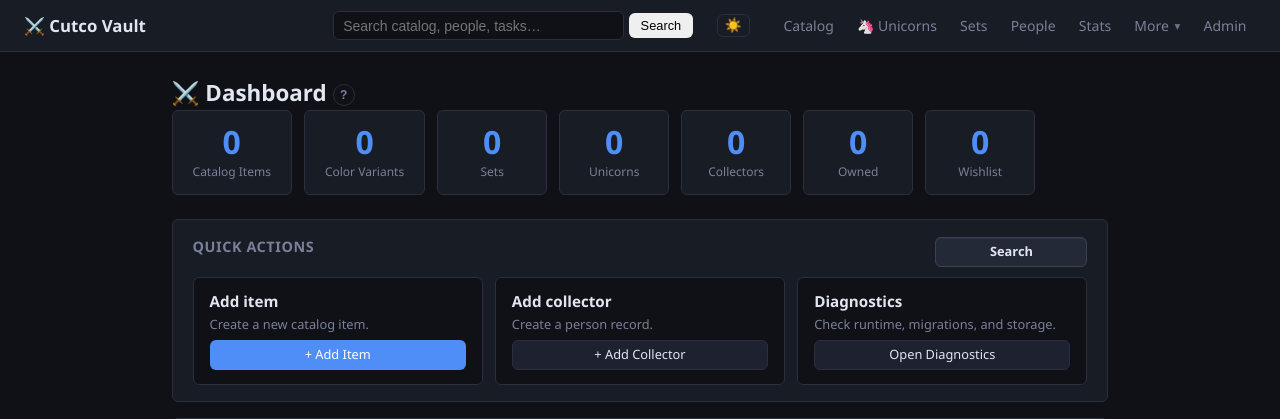
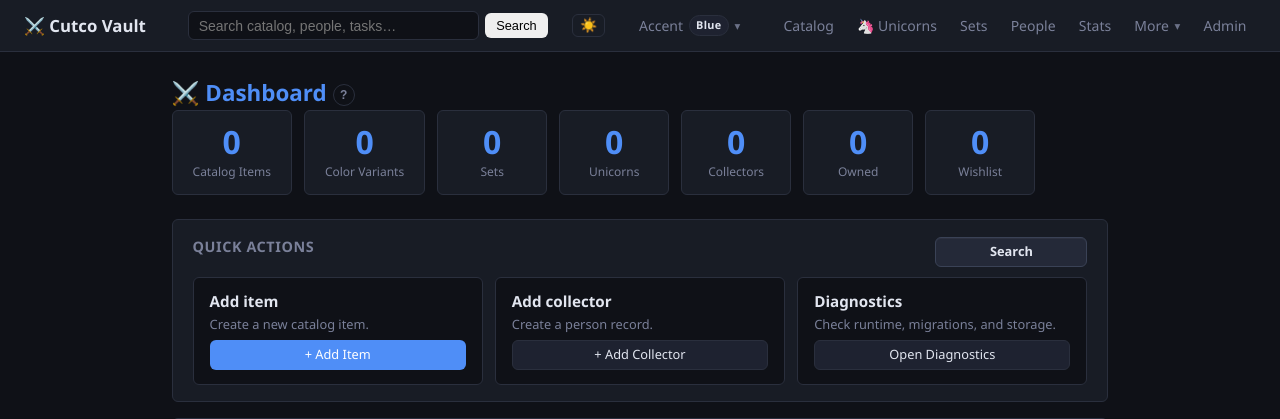
Before and after one commit to antwanchild/cutco_catalog, a Flask app: page / in a window 1280 px wide. Shown: the top 419 px of the page. Run offline with Flask 3, Linux system fonts and the light colour scheme; data comes from the database, SQL or seed files in the repository; data that the repository does not hold is empty; parts of the project's set-up code (start-up, migrations or seed data) failed here and were passed over.

Commit message:
feat: add accent theme picker

```diff
--- a/static/css/style.css
+++ b/static/css/style.css
@@ -44,6 +44,39 @@
 [data-theme="light"] .badge-sold     { background: #fde8e8; color: #8b1a1a; }
 [data-theme="light"] .badge-traded   { background: #fef6d6; color: #7a5500; }
 [data-theme="light"] .badge-info     { background: #dce8ff; color: #1a3a6b; }
+
+html[data-accent="blue"] {
+  --accent:  #4f8ef7;
+  --accent2: #7c5cbf;
+}
+html[data-accent="teal"] {
+  --accent:  #2bb8a3;
+  --accent2: #1f8f81;
+}
+html[data-accent="green"] {
+  --accent:  #3aad6e;
+  --accent2: #2f8758;
+}
+html[data-accent="amber"] {
+  --accent:  #d99a2b;
+  --accent2: #a56e15;
+}
+html[data-accent="copper"] {
+  --accent:  #c97a4e;
+  --accent2: #965531;
+}
+html[data-accent="violet"] {
+  --accent:  #8b5cf6;
+  --accent2: #6d3dba;
+}
+html[data-accent="rose"] {
+  --accent:  #e35d8f;
+  --accent2: #b84570;
+}
+html[data-accent="slate"] {
+  --accent:  #73809a;
+  --accent2: #586176;
+}
 
 body {
   background: var(--bg);
@@ -166,6 +199,57 @@ a:hover { text-decoration: underline; }
   display: block;
   width: 100%;
 }
+.accent-group {
+  position: relative;
+}
+.accent-current {
+  background: var(--bg3);
+  border: 1px solid var(--border);
+  color: var(--text);
+  padding: .1rem .4rem;
+  border-radius: 999px;
+  font-size: .68rem;
+  font-weight: 700;
+  letter-spacing: .03em;
+  text-transform: none;
+}
+.accent-menu {
+  min-width: 200px;
+}
+.accent-option {
+  display: flex;
+  align-items: center;
+  gap: .5rem;
+  width: 100%;
+  background: transparent;
+  border: 0;
+  color: var(--text);
+  padding: .38rem .45rem;
+  border-radius: var(--radius);
+  font: inherit;
+  text-align: left;
+  cursor: pointer;
+}
+.accent-option:hover,
+.accent-option.is-active {
+  background: var(--bg3);
+}
+.accent-dot {
+  width: .72rem;
+  height: .72rem;
+  border-radius: 999px;
+  background: var(--accent);
+  border: 1px solid rgba(255,255,255,.18);
+  flex: none;
+}
+.accent-option[data-accent="teal"] .accent-dot { background: #2bb8a3; }
+.accent-option[data-accent="green"] .accent-dot { background: #3aad6e; }
+.accent-option[data-accent="amber"] .accent-dot { background: #d99a2b; }
+.accent-option[data-accent="copper"] .accent-dot { background: #c97a4e; }
+.accent-option[data-accent="violet"] .accent-dot { background: #8b5cf6; }
+.accent-option[data-accent="rose"] .accent-dot { background: #e35d8f; }
+.accent-option[data-accent="slate"] .accent-dot { background: #73809a; }
+.accent-option[data-accent="blue"] .accent-dot { background: #4f8ef7; }
 .badge-admin {
   background: var(--accent2);
   color: #fff;
@@ -236,7 +320,7 @@ a:hover { text-decoration: underline; }
   gap: .75rem;
   margin-bottom: 1.25rem;
 }
-.page-title { font-size: 1.4rem; font-weight: 700; }
+.page-title { font-size: 1.4rem; font-weight: 700; color: var(--accent); }
 .page-actions { display: flex; gap: .5rem; flex-wrap: wrap; }
 
 /* ── Admin snapshot strip ───────────────────────────────────────────────── */
--- a/templates/base.html
+++ b/templates/base.html
@@ -11,7 +11,9 @@
     /* Apply saved theme before paint to avoid flash */
     (function() {
       var t = localStorage.getItem('theme');
+      var a = localStorage.getItem('accent');
       if (t) document.documentElement.setAttribute('data-theme', t);
+      if (a) document.documentElement.setAttribute('data-accent', a);
     })();
   </script>
 </head>
@@ -24,6 +26,21 @@
     <button type="submit" class="btn btn-sm">Search</button>
   </form>
   <button class="theme-toggle" id="theme-toggle" aria-label="Toggle theme" title="Toggle light/dark mode">🌙</button>
+  <details class="nav-group accent-group">
+    <summary class="nav-group-toggle accent-toggle">
+      Accent <span class="accent-current" id="accent-current">Blue</span>
+    </summary>
+    <div class="nav-group-menu accent-menu">
+      <button type="button" class="accent-option" data-accent-option data-accent="blue" data-accent-label="Blue"><span class="accent-dot"></span> Blue</button>
+      <button type="button" class="accent-option" data-accent-option data-accent="teal" data-accent-label="Teal"><span class="accent-dot"></span> Teal</button>
+      <button type="button" class="accent-option" data-accent-option data-accent="green" data-accent-label="Green"><span class="accent-dot"></span> Green</button>
+      <button type="button" class="accent-option" data-accent-option data-accent="amber" data-accent-label="Amber"><span class="accent-dot"></span> Amber</button>
+      <button type="button" class="accent-option" data-accent-option data-accent="copper" data-accent-label="Copper"><span class="accent-dot"></span> Copper</button>
+      <button type="button" class="accent-option" data-accent-option data-accent="violet" data-accent-label="Violet"><span class="accent-dot"></span> Violet</button>
+      <button type="button" class="accent-option" data-accent-option data-accent="rose" data-accent-label="Rose"><span class="accent-dot"></span> Rose</button>
+      <button type="button" class="accent-option" data-accent-option data-accent="slate" data-accent-label="Slate"><span class="accent-dot"></span> Slate</button>
+    </div>
+  </details>
   <button class="nav-toggle" aria-label="Menu" aria-expanded="false">☰</button>
   <div class="nav-links">
     <a href="{{ url_for('catalog.catalog') }}" {% if request.endpoint and request.endpoint.startswith('catalog.') %}class="active"{% endif %}>Catalog</a>
@@ -145,16 +162,47 @@
 
   (function() {
     var btn = document.getElementById('theme-toggle');
+    var accentLabel = document.getElementById('accent-current');
+    var accentButtons = document.querySelectorAll('[data-accent-option]');
+    var accentMap = {
+      blue: 'Blue',
+      teal: 'Teal',
+      green: 'Green',
+      amber: 'Amber',
+      copper: 'Copper',
+      violet: 'Violet',
+      rose: 'Rose',
+      slate: 'Slate'
+    };
+
     function applyTheme(t) {
       document.documentElement.setAttribute('data-theme', t);
       btn.textContent = t === 'light' ? '🌙' : '☀️';
       btn.title = t === 'light' ? 'Switch to dark mode' : 'Switch to light mode';
       localStorage.setItem('theme', t);
     }
+    function applyAccent(accent) {
+      var value = accentMap[accent] ? accent : 'blue';
+      document.documentElement.setAttribute('data-accent', value);
+      localStorage.setItem('accent', value);
+      if (accentLabel) accentLabel.textContent = accentMap[value];
+      accentButtons.forEach(function(option) {
+        option.classList.toggle('is-active', option.dataset.accent === value);
+      });
+    }
     var saved = localStorage.getItem('theme') || 'dark';
+    var savedAccent = localStorage.getItem('accent') || 'blue';
     applyTheme(saved);
+    applyAccent(savedAccent);
     btn.addEventListener('click', function() {
       applyTheme(document.documentElement.getAttribute('data-theme') === 'light' ? 'dark' : 'light');
+    });
+    accentButtons.forEach(function(option) {
+      option.addEventListener('click', function() {
+        applyAccent(this.dataset.accent);
+        var group = this.closest('details');
+        if (group) group.open = false;
+      });
     });
   })();
 </script>
```
Also changed, not shown: tests/test_app_smoke.py (+1 -0 lines).
